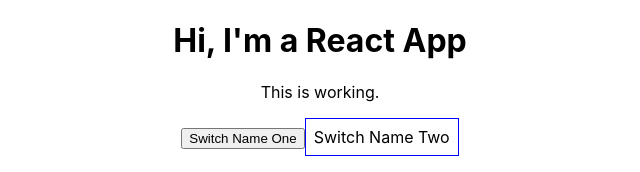
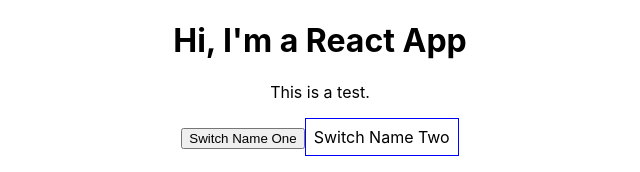
Before and after one commit to bha-demo-apps/react-complete-guide, a React (Create React App) app: page / in a window 1280 px wide. Shown: the top 172 px of the page, without its empty margins (320-960 px from the left). Built offline with nearby package versions, Linux system fonts and the light colour scheme.

Commit message:
Address couple of errors

```diff
--- a/src/App.js
+++ b/src/App.js
@@ -7,35 +7,45 @@ import Person from './Person/Person';
 
 class App extends Component {
 
+  // Have a unique id for state so React could update the UI efficiently.
   state = {
     persons: [
-      { name: "Sony", age: 28 },
-      { name: "Manu", age: 29 },
-      { name: "Armin", age: 30 }
+      { id: 'abc1', name: "Sony", age: 28 },
+      { id: 'abc3', name: "Manu", age: 29 },
+      { id: 'abc5', name: "Armin", age: 30 }
     ],
     otherState: 'some other value',
     showPersons: false
   };
 
-  switchNameHandler = (newName) => {
-    console.log('Was clicked!');
-    this.setState({
-      persons: [
-        { name: newName, age: 28 },
-        { name: 'Manu', age: 29 },
-        { name: 'Armin', age: 32 }
-      ]
-    })
+  deletePersonHandler = (personIndex) => {
+    // This is just a reference type.
+    // const persons = this.state.persons;
+
+    // Make a copy of persons state before mutating it.
+    // Good practice.
+    const persons = [...this.state.persons];
+    persons.splice(personIndex, 1);
+    this.setState({persons: persons});
   }
 
-  nameChangedHandler = (event) => {
-    this.setState({
-      persons: [
-        { name: "Sony", age: 28 },
-        { name: event.target.value, age: 29 },
-        { name: 'Cat', age: 26 }
-      ]
-    })
+  nameChangedHandler = (event, id) => {
+    const personIndex = this.state.persons.findIndex(p => {
+      return p.id === id;
+    });
+
+    // Make a copy.
+    const person = {
+      ...this.state.persons[personIndex]
+    };
+
+    person.name = event.target.value;
+
+    // Make a copy.
+    const persons = [...this.state.persons];
+    persons[personIndex] = person;
+
+    this.setState({ persons: persons });
   }
 
   togglePersonsHandler = () => {
@@ -57,8 +67,15 @@ class App extends Component {
     if (this.state.showPersons) {
       persons = (
         <div>
-          {this.state.persons.map(person => {
-            return <Person name={person.name} age={person.age} />
+          {/* Use arrow function if you want to pass value to a function. */}
+          {/* E.g. () => this.deletePersonHandler(index) */}
+          {this.state.persons.map((person, index) => {
+            return <Person
+              click={() => this.deletePersonHandler(index)}
+              name={person.name}
+              age={person.age}
+              key={person.id}
+              changed={(event) => this.nameChangedHandler(event, person.id)} />
           })}
         </div>
       );
@@ -67,7 +84,7 @@ class App extends Component {
     return (
       <div className="App">
         <h1>Hi, I'm a React App</h1>
-        <p>This is working.</p>
+        <p>This is a test.</p>
         {/* An alternative to this.switchNameHandler.bind... */}
         {/* Not recommended to use though coz of performance hit. */}
         <button onClick={() => this.switchNameHandler('Maze!!!')}>Switch Name One</button>
```
